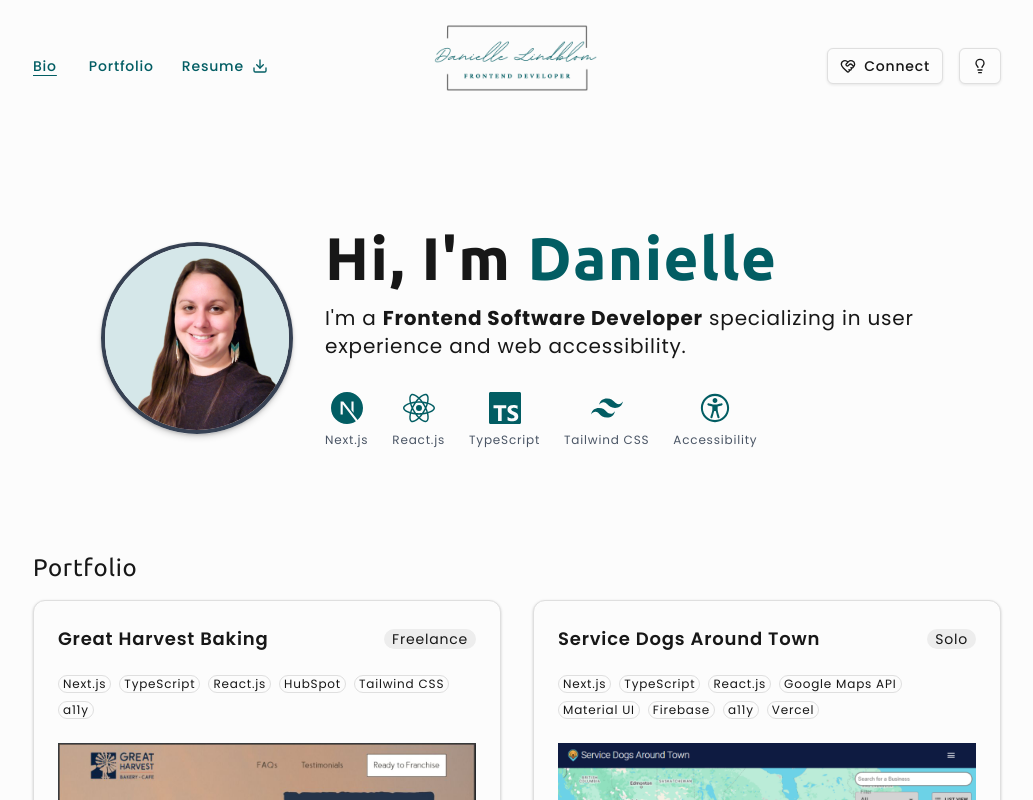
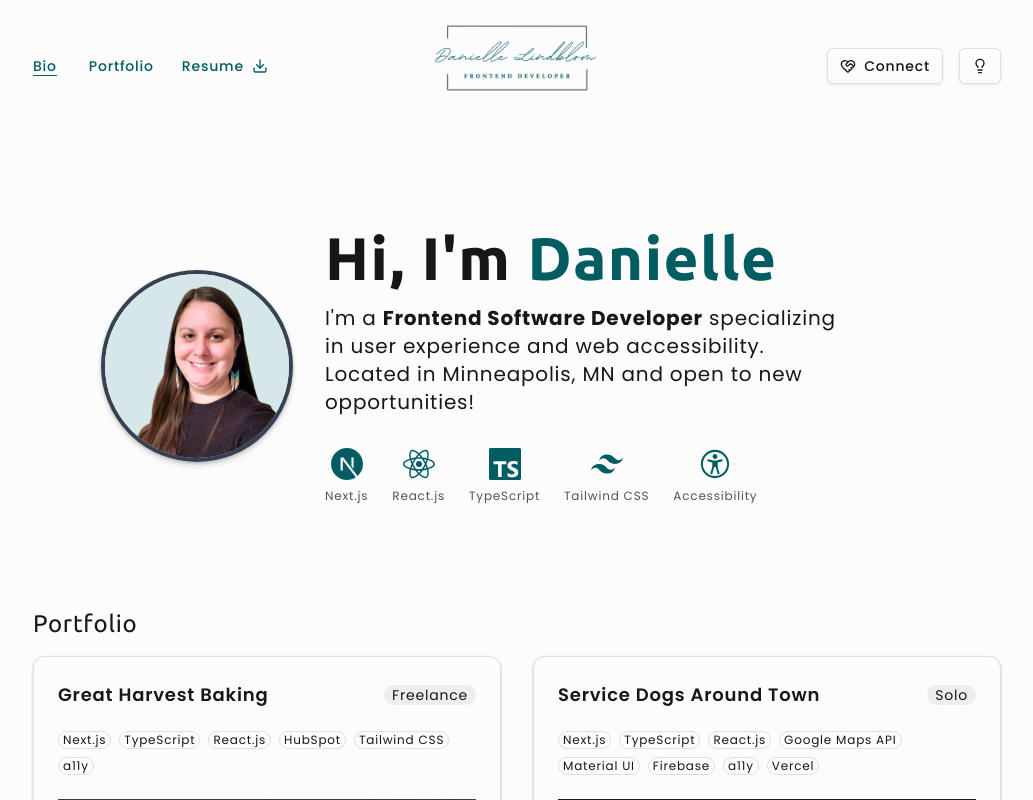
Before and after one commit to Danielle254/portfolio4, a Next.js app: page / in a window 1280 px wide. Shown: the top 800 px of the page, without its empty margins (123-1156 px from the left). Built offline with nearby package versions, Linux system fonts and the light colour scheme.

Commit message:
copy: expand hero tagline

```diff
--- a/app/components/Bio.tsx
+++ b/app/components/Bio.tsx
@@ -23,10 +23,12 @@ export default function Bio() {
             <h1 className="text-4xl font-extrabold tracking-tight sm:text-5xl md:text-6xl mb-4">
               Hi, I'm <span className="text-primary">Danielle</span>
             </h1>
-            <p className="text-lg text-foreground sm:text-xl max-w-2xl mx-auto md:mx-0">
+            <p className="text-lg text-foreground sm:text-xl max-w-2xl mx-auto md:mx-0 text-balance">
               I'm a{" "}
               <span className="font-bold">Frontend Software Developer</span>{" "}
               specializing in user experience and web accessibility.
+              <br />
+              Located in Minneapolis, MN and open to new opportunities!
             </p>
             <div className="mt-8 flex flex-wrap justify-center md:justify-start gap-6">
               <div className="flex flex-col items-center">
```
